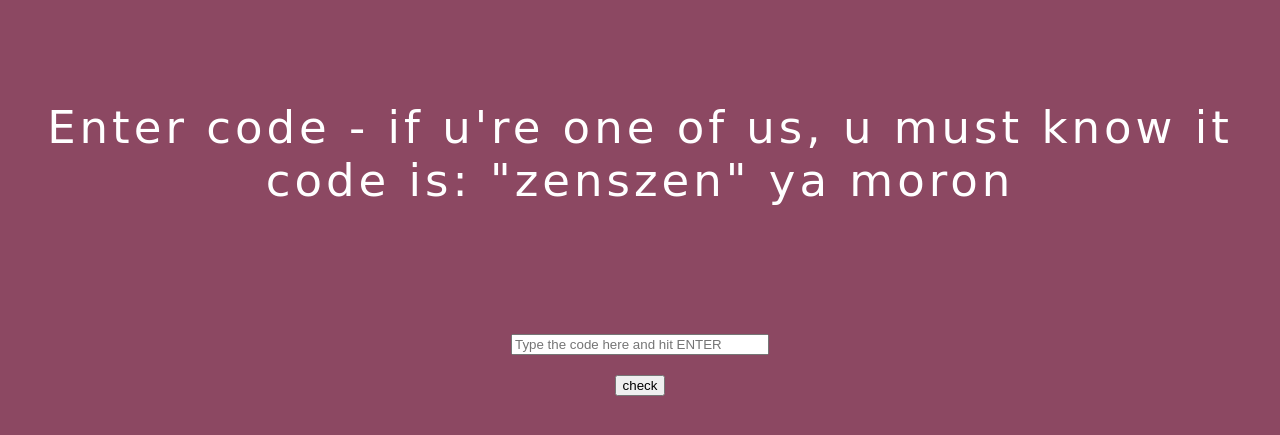
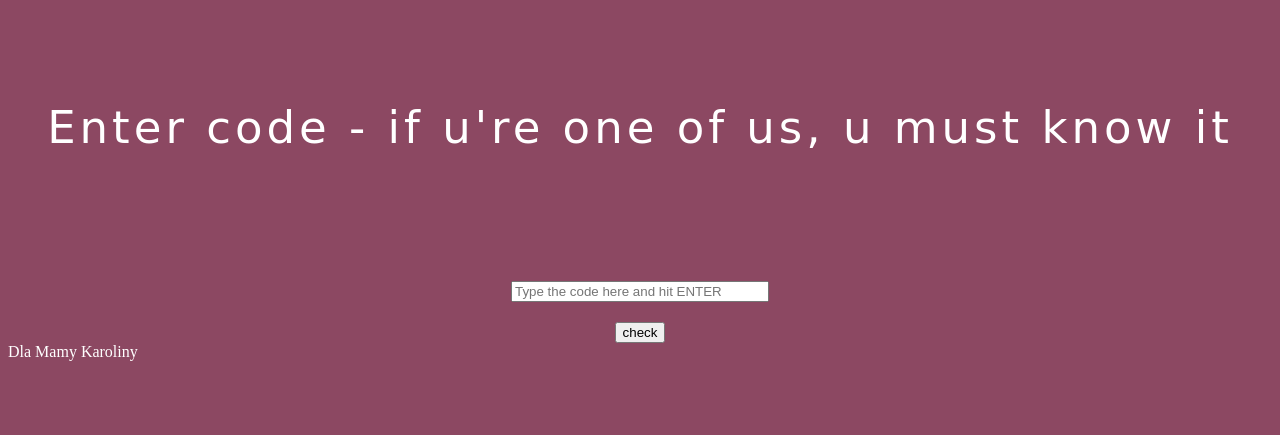
Before and after one commit to voldemortka/zgrajasite, a PHP site: page /mine/ in a window 1280 px wide. Shown: the top 435 px of the page. Run offline with PHP 8.4, Linux system fonts and the light colour scheme.

Commit message:
Update index.php

```diff
--- a/index.php
+++ b/index.php
@@ -10,11 +10,13 @@
         <title>Verification</title>
     </head>
     <body>
-        <h1>Enter code - if u're one of us, u must know it code is: "zenszen" ya moron</h1>
+        <h1>Enter code - if u're one of us, u must know it</h1>
         <form method='post' action='check.php'>
             <div id='entercode'><input id='code_start' type='password' name='entercode' placeholder='Type the code here and hit ENTER'></div>
             <input type='submit' value='check'>
         </form>
+
+        <a href='xyz/index.php'>Dla Mamy Karoliny</a>
 
         <?php
 
```
